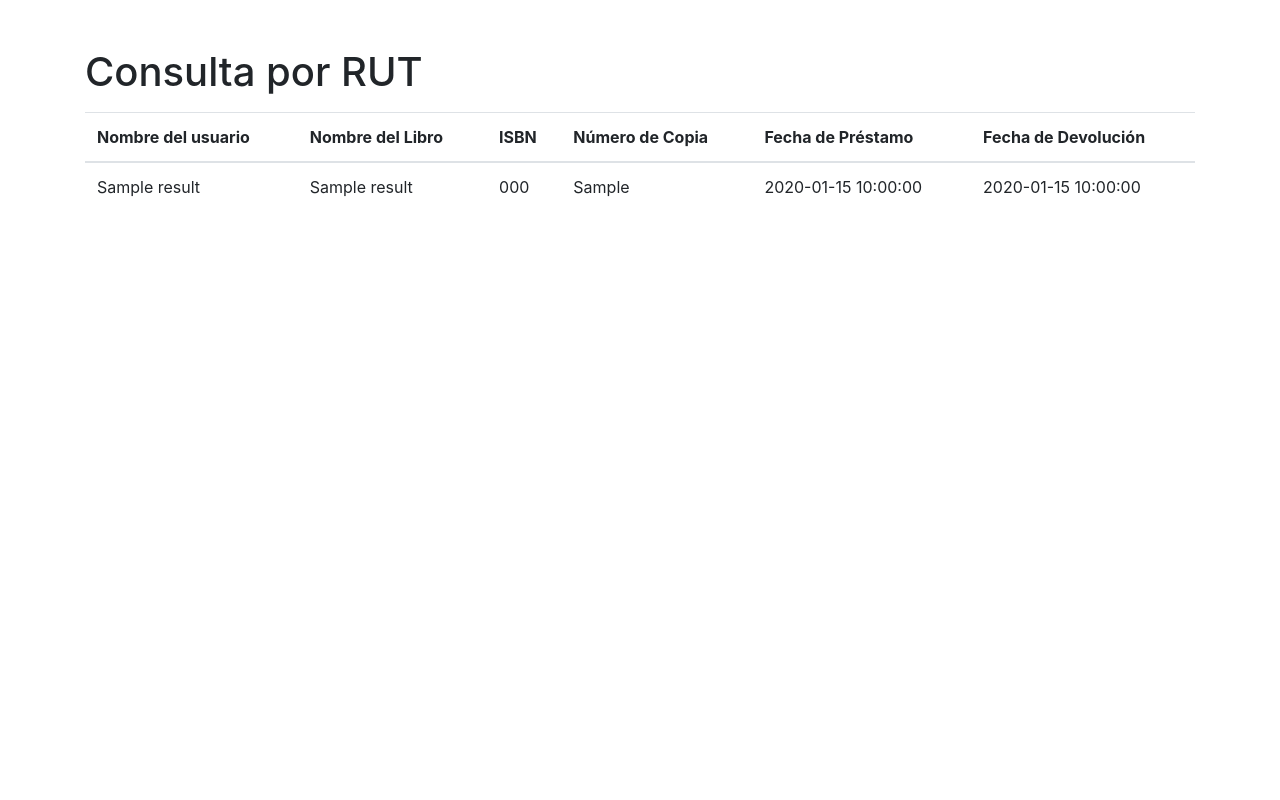
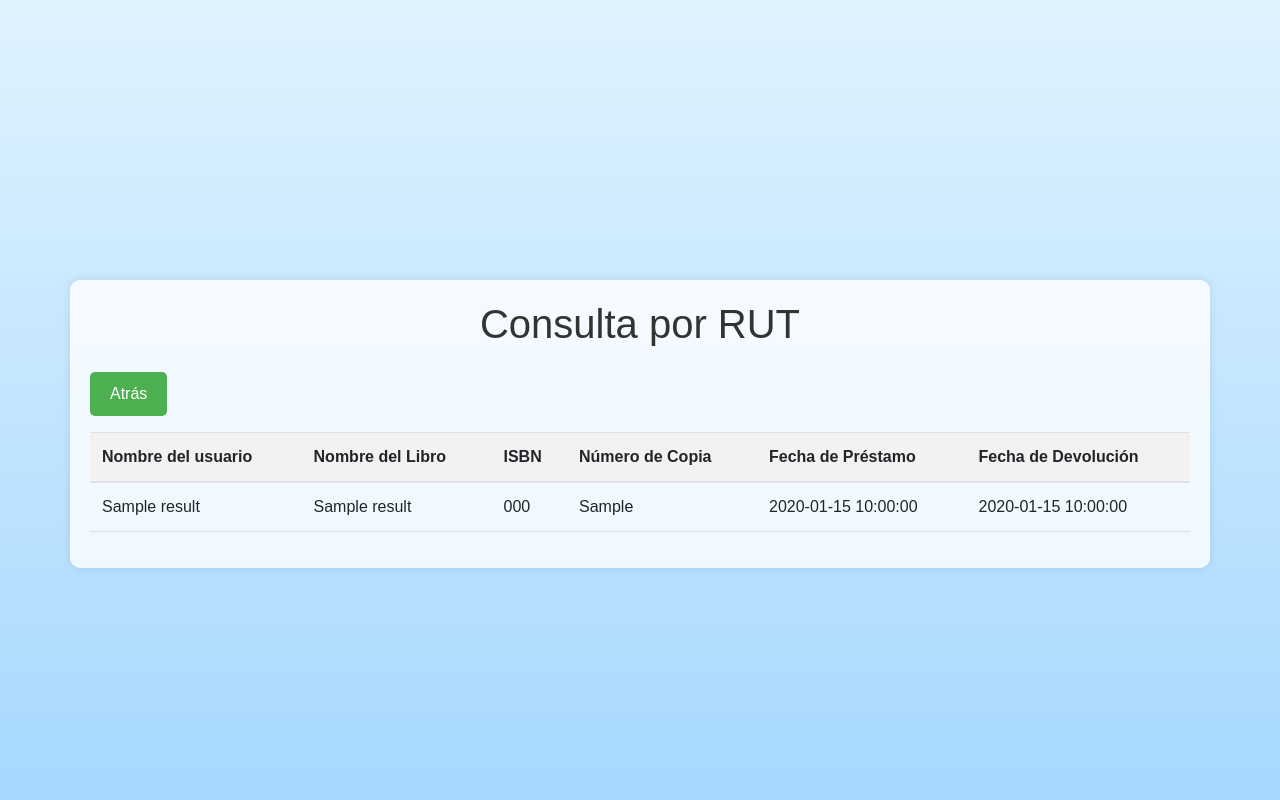
Before and after one commit to Geovani29/CRUD-BDD, a Flask app: template CRUD/templates/resultado2.html in a window 1280 px wide. Run offline with Flask 3, Linux system fonts and the light colour scheme; the template is opened without the code that fills it: most values are stand-ins (such as "Sample title", 1, 10 or a date in 2020); some libraries are stand-ins or nearby versions.

Commit message:
Arreglando el boton de la segunda consulta
quedo todo melo pelao, usted no sabe de eso

```diff
--- a/CRUD/templates/resultado2.html
+++ b/CRUD/templates/resultado2.html
@@ -7,6 +7,64 @@
     <link rel="stylesheet" href="https://maxcdn.bootstrapcdn.com/bootstrap/4.5.2/css/bootstrap.min.css">
 </head>
 <body>
+    <style>
+        body {
+            font-family: Arial, sans-serif;
+            background: linear-gradient(to bottom, #e0f3ff, #a6d8ff);
+            margin: 0;
+            padding: 0;
+            height: 100vh;
+            display: flex;
+            justify-content: center;
+            align-items: center;
+        }
+
+        .container {
+            background-color: rgba(255, 255, 255, 0.8);
+            border-radius: 10px;
+            padding: 20px;
+            box-shadow: 0 0 10px rgba(0, 0, 0, 0.1);
+            margin-top: 20px; /* Ajuste para separación desde la parte superior */
+        }
+
+        h1 {
+            color: #333; /* Color de texto principal */
+            text-align: center; /* Centrar el texto */
+        }
+
+        table {
+            width: 100%;
+            border-collapse: collapse;
+            margin-top: 20px;
+        }
+
+        th, td {
+            padding: 10px;
+            text-align: left;
+            border-bottom: 1px solid #ddd;
+        }
+
+        th {
+            background-color: #f2f2f2;
+            font-weight: bold;
+        }
+
+        tbody tr:hover {
+            background-color: #f9f9f9;
+        }
+        .my-button {
+    padding: 10px 20px;
+    background-color: #4CAF50;
+    color: white;
+    border: none;
+    border-radius: 5px;
+    cursor: pointer;
+}
+
+.my-button:hover {
+    background-color: #45a049;
+}
+    </style>
     <div class="container mt-5">
         <h1>Consulta por RUT</h1>
         <table class="table mt-3">
@@ -33,6 +91,7 @@
                 </tr>
                 {% endfor %}
             </tbody>
+            <button onclick="window.location.href = '/';" class="my-button mt-3">Atrás</button>
         </table>
     </div>
 </body>
```
Also changed, not shown: CRUD/templates/index.html (+42 -5 lines).
